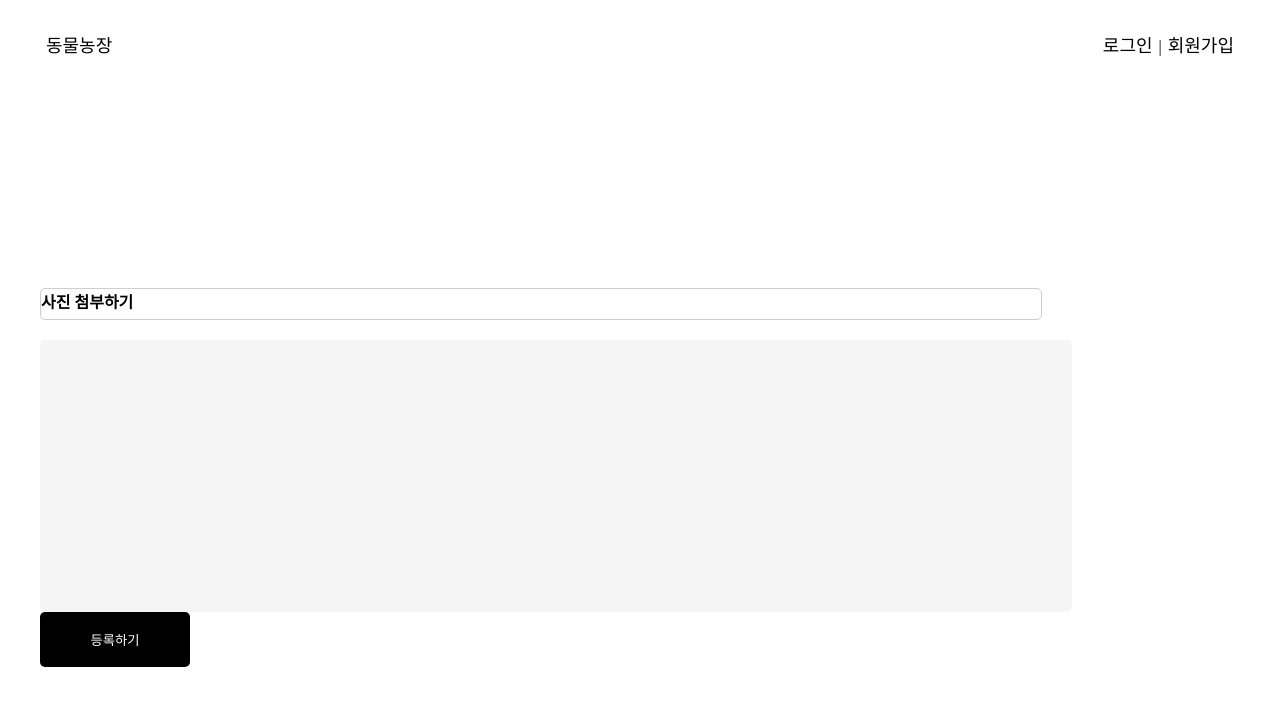
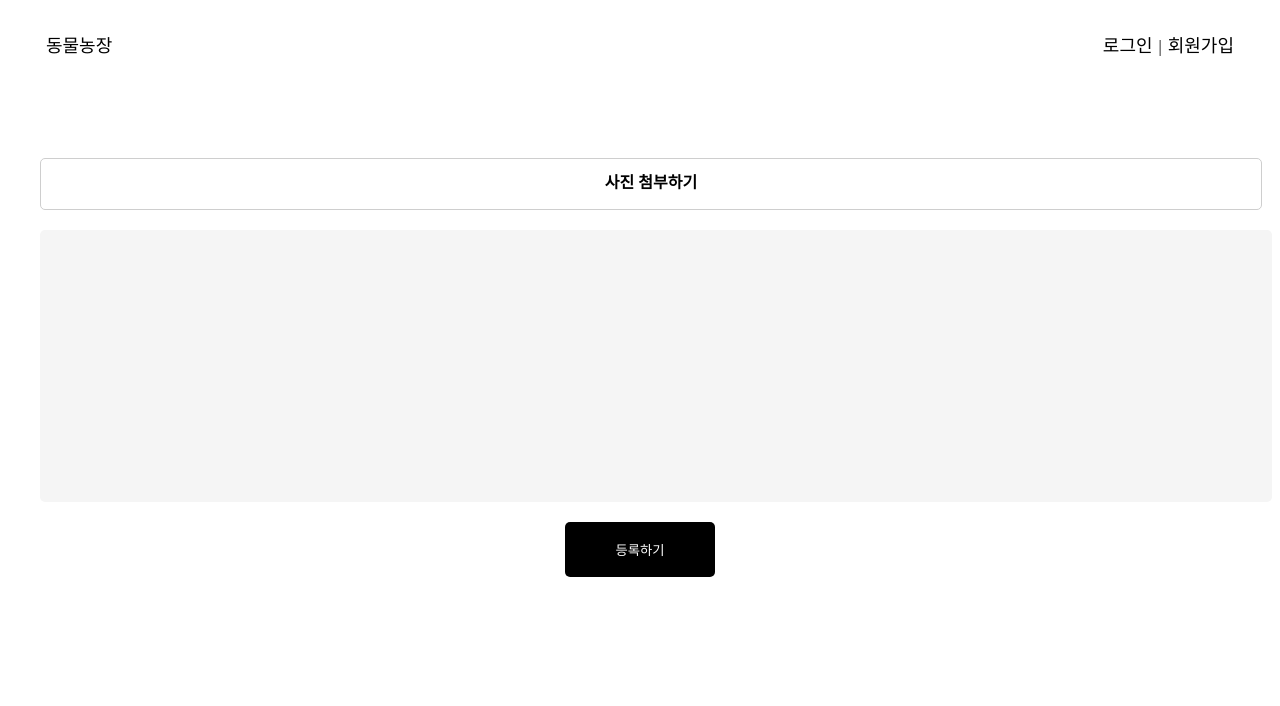
Before and after one commit to saehwa95/animal-farm, a React (Create React App) app: page / in a window 1280 px wide. Shown: the top 706 px of the page. Built offline with nearby package versions, Linux system fonts and the light colour scheme.

Commit message:
글쓰기 수정

```diff
--- a/src/components/home/Write.jsx
+++ b/src/components/home/Write.jsx
@@ -7,7 +7,6 @@ import Wrapper from "../../elements/Wrapper";
 import MdPrimaryBtn from "../../elements/MdPrimaryBtn";
 import { __addPosts } from "../../redux/modules/postsSlice";
 import axios from "axios";
-import { type } from "@testing-library/user-event/dist/type";
 
 const Write = () => {
   const dispatch = useDispatch();
@@ -79,32 +78,18 @@ const Write = () => {
     <>
       <Wrapper>
         <Stform>
-          {/* {image.map((image) => (
-            <div key={image.id}>
-              <img src={image} />
-              <Delete onClick={() => handleDeleteImage(id)} />
-            </div>
-          ))} */}
           <ImgBox>
             {console.log(image)}
             {img.map((img, i) => (
               <div key={i}>
                 <img
                   src={img}
-                  width="200px"
-                  height="200px"
+                  width="240px"
+                  height="240px"
                   object-fit="cover"
                 />
               </div>
             ))}
-            {/* {image && (
-              <img
-                src={image}
-                width="200px"
-                height="200px"
-                object-fit="cover"
-              />
-            )} */}
           </ImgBox>
           <ImgButton For="file" onChange={onChangeSelectImages}>
             사진 첨부하기
@@ -118,14 +103,16 @@ const Write = () => {
           </ImgButton>
           <TextBox
             onChange={inputHandler}
-            width="1000px"
+            width="100%"
             height="240px"
             type="text"
             name="text"
             value={input.text}
           ></TextBox>
+        </Stform>
+        <div style={{ margin: "20px" }}>
           <MdPrimaryBtn onClick={onSubmitHandler}>등록하기</MdPrimaryBtn>
-        </Stform>
+        </div>
       </Wrapper>
     </>
   );
@@ -138,21 +125,20 @@ const Stform = styled.form`
 `;
 
 const ImgBox = styled.div`
-  width: 300px;
-  height: 150px;
-  object-fit: cover;
   display: flex;
   gap: 8px;
-
-  justify-content: flex-start;
 `;
 
 const ImgButton = styled.label`
   border: 1px solid #cecece;
   font-weight: bold;
   border-radius: 5px;
-  width: 1000px;
+  width: 100%;
   height: 30px;
+  padding: 10px;
   margin-bottom: 20px;
+  margin-top: 20px;
+  text-align: center;
 `;
+
 export default Write;
```
